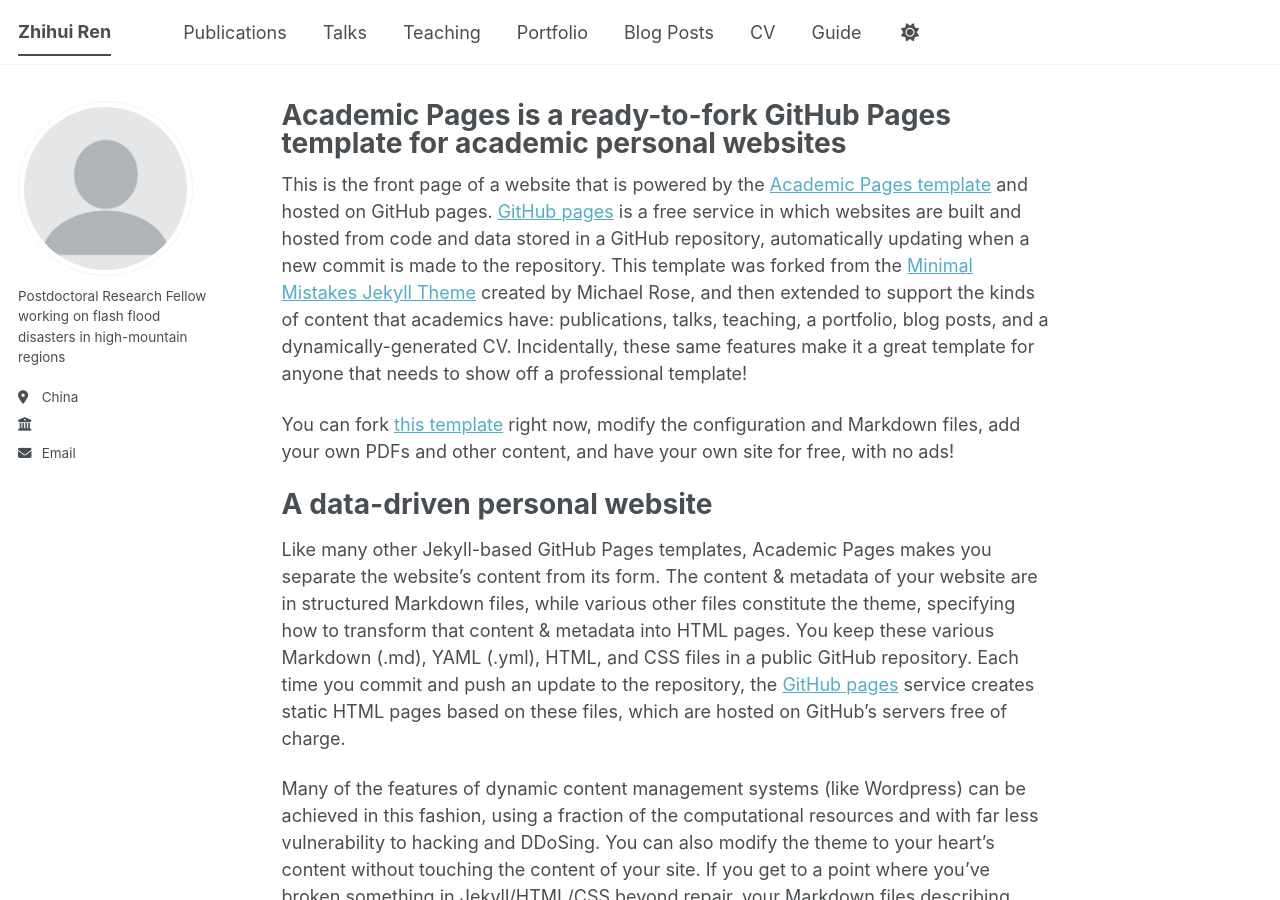
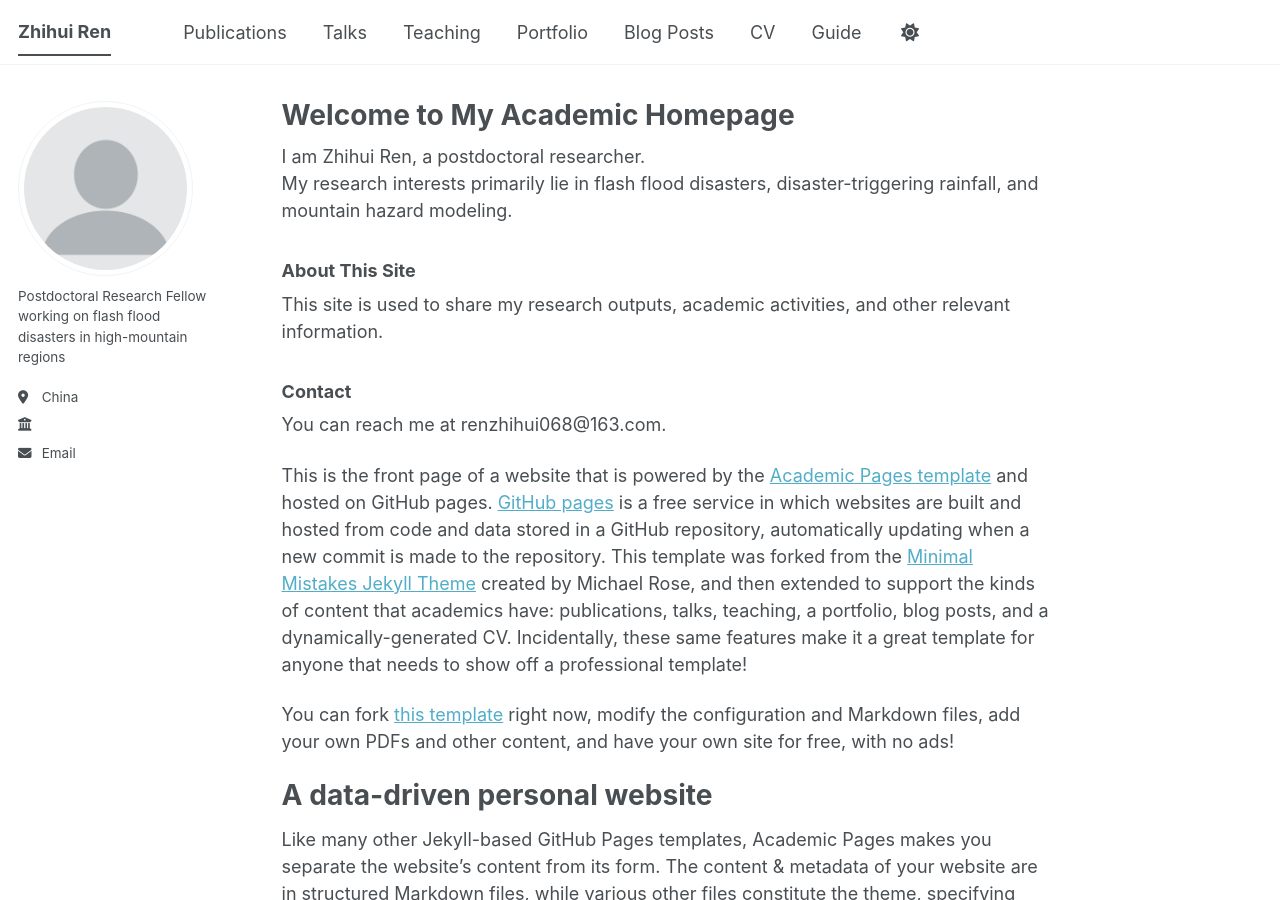
Before and after one commit to 68kellyren/68kellyren.github.io, a Jekyll site: the page built from _pages/about.md, in a window 1280 px wide and 900 px high. Built offline with Jekyll 4.4.1, drawn with Linux system fonts in a browser that asks for light colours; a script bundle is joined from its source files by our own code; library files that are not in the unit come from our copies.

Commit message:
Update about.md

```diff
--- a/_pages/about.md
+++ b/_pages/about.md
@@ -1,11 +1,20 @@
 ---
 permalink: /
-title: "Academic Pages is a ready-to-fork GitHub Pages template for academic personal websites"
+title: "Welcome to My Academic Homepage"
 author_profile: true
 redirect_from:
   - /about/
   - /about.html
 ---
+
+I am Zhihui Ren, a postdoctoral researcher.
+My research interests primarily lie in flash flood disasters, disaster-triggering rainfall, and mountain hazard modeling.
+
+### About This Site
+This site is used to share my research outputs, academic activities, and other relevant information.
+
+### Contact
+You can reach me at renzhihui068@163.com.
 
 This is the front page of a website that is powered by the [Academic Pages template](https://github.com/academicpages/academicpages.github.io) and hosted on GitHub pages. [GitHub pages](https://pages.github.com) is a free service in which websites are built and hosted from code and data stored in a GitHub repository, automatically updating when a new commit is made to the repository. This template was forked from the [Minimal Mistakes Jekyll Theme](https://mmistakes.github.io/minimal-mistakes/) created by Michael Rose, and then extended to support the kinds of content that academics have: publications, talks, teaching, a portfolio, blog posts, and a dynamically-generated CV. Incidentally, these same features make it a great template for anyone that needs to show off a professional template!
 
```
